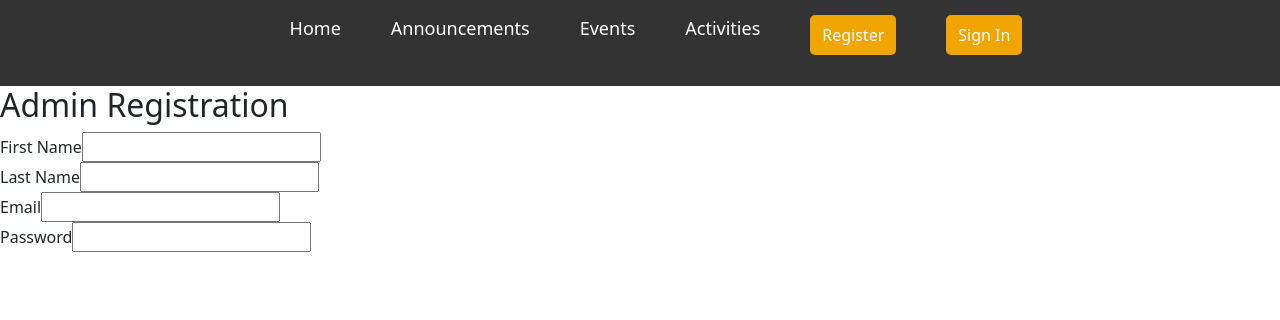
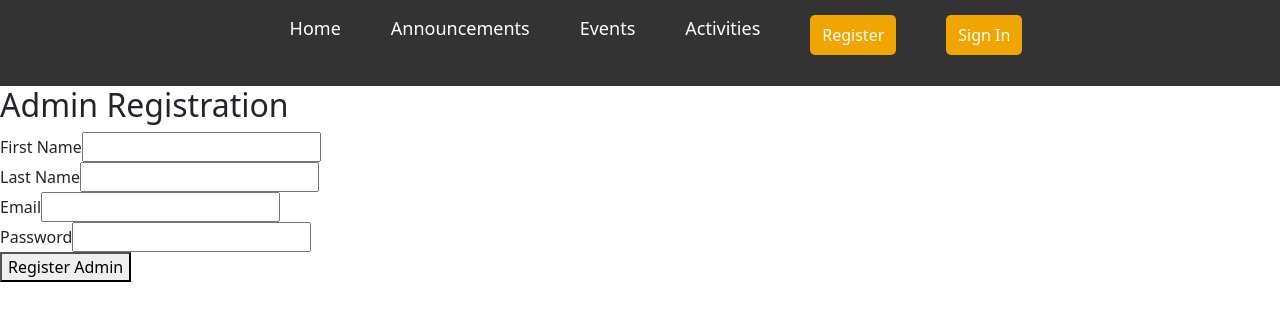
Before and after one commit to Mouhamad-gaye/Capstone-Frontend, a React (Vite) app: page /admin-register in a window 1280 px wide. Shown: the top 320 px of the page. Built offline with nearby package versions, Linux system fonts and the light colour scheme.

Commit message:
admin register api

```diff
--- a/src/components/Form/AdminRegistrationForm.jsx
+++ b/src/components/Form/AdminRegistrationForm.jsx
@@ -28,11 +28,22 @@ export default function AdminRegistrationForm() {
 
     async function handleSubmit(e) {
         e.preventDefault();
-
+        const formErrors = validateForm();
+        if(Object.keys(formErrors).length > 0) {
+            setErrors(formErrors)
+            return
+        }
+          try {
+            const response = await axios.post("http://localhost:3000/api/member/admin-register", formData);
+            setMessage(response.data.msg)
+          } catch(err) {
+            console.errors("Unable to register admin", err)
+            setMessage("Admin registration failed")
+          }
     }
 
     return (
-        <form>
+        <form onSubmit={handleSubmit}>
             <h2>Admin Registration</h2>
                 <div>
                     <label>First Name</label>
@@ -50,6 +61,7 @@ export default function AdminRegistrationForm() {
                     <label>Password</label>
                     <input type="text" name="firstName" value={formData.password} onChange={handleChange}></input>
                 </div>
+                <button type="submit">Register Admin</button>
 
         </form>
     )
```
